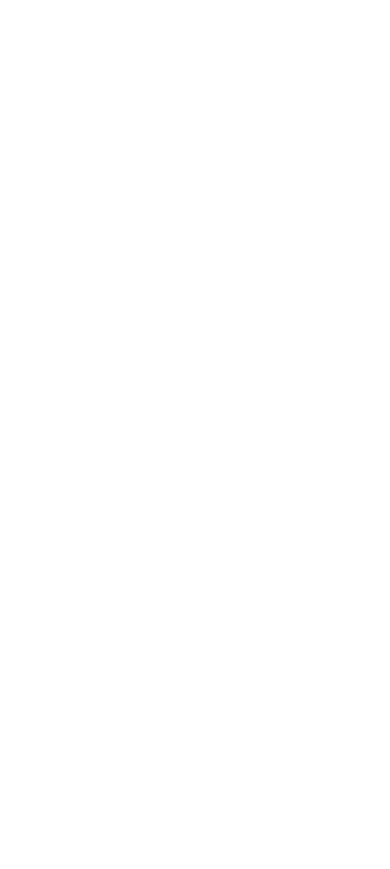
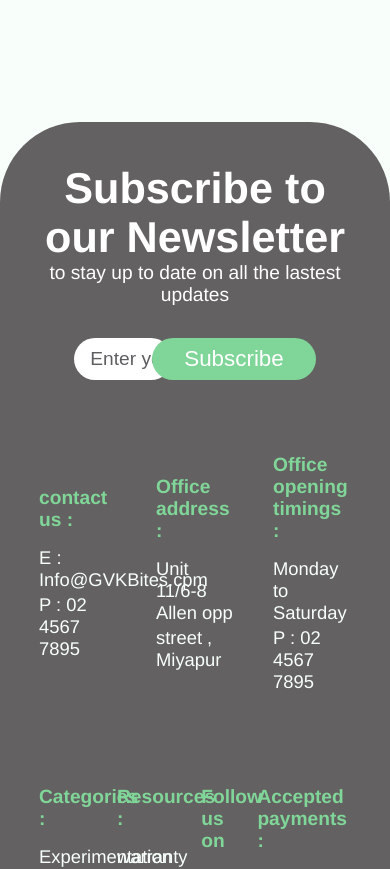
Before and after one commit to GantaVenkataKousik/nextgen-labs, a React (Create React App) app in the folder client/: page / in a window 390 px wide. Shown: the part 7500-8369 px from the top of the page. Before the commit the page ends 7579 px from the top, so only its background shows below. Built offline with nearby package versions, Linux system fonts and the light colour scheme; a web font is replaced by a local one.

Commit message:
commiting all the changes

```diff
--- a/client/src/App.js
+++ b/client/src/App.js
@@ -8,6 +8,7 @@
 import Doctors from './pages/Doctors/Doctors'
 import Branches from './pages/Branches/Branches'
 import Founder from './pages/Founder/Founder'
+import Footer from './pages/Footer/Footer'
 
 function App () {
   const [showMenu, setShowMenu] = useState(false)
@@ -25,6 +26,7 @@
       <Doctors></Doctors>
       <Branches></Branches>
       <Founder></Founder>
+      <Footer></Footer>
     </div>
   )
 }
--- a/client/src/components/content/responsive.css
+++ b/client/src/components/content/responsive.css
@@ -1,9 +1,16 @@
-@media screen and (max-width: 1400px) {
+@media screen and (max-width: 1450px) {
   .ImageCon img {
+    height: 19rem;
+    width: 19rem;
   }
 }
-
 @media screen and (max-width: 1100px) {
+  .ImageCon img {
+    height: 15rem;
+    width: 15rem;
+  }
+}
+@media screen and (max-width: 550px) {
   .nav .tags,
   .nav .searchProfile {
     display: none;
--- a/client/src/components/nav/nav.css
+++ b/client/src/components/nav/nav.css
@@ -43,11 +43,7 @@
 }
 .nav .tags .active {
   color: #000;
-  background: linear-gradient(
-    to bottom,
-    rgba(224, 220, 220, 1),
-    rgba(236, 234, 234, 1)
-  );
+  background: #fff;
   border-radius: 1.4rem;
   padding: 0.2rem 1.4rem;
   font-size: 1.33rem;
@@ -72,18 +68,14 @@
   outline: none;
   transition: 0.5s;
   width: 85%;
-  background: linear-gradient(
-    to bottom,
-    rgba(224, 220, 220, 1),
-    rgba(236, 234, 234, 1)
-  );
+  background: #fff;
   display: flex;
   align-items: center;
 }
 .nav .searchProfile input::placeholder {
-  color: #000;
+  color: #414040;
   letter-spacing: 0;
-  font-size: 1.2rem;
+  font-size: 1.3rem;
 }
 .nav .searchProfile i {
   font-size: 1.4rem;
--- a/client/src/pages/Footer/Footer.jsx
+++ b/client/src/pages/Footer/Footer.jsx
@@ -5,7 +5,61 @@
 function Footer () {
   return (
     <>
-      <div className='Footer'></div>
+      <div className='Footer'>
+        <section className='sec1'>
+          <h1>Subscribe to our Newsletter</h1>
+          <h3>to stay up to date on all the lastest updates </h3>
+          <div className='subscribe'>
+            <input placeholder='Enter your email address'></input>
+            <button>Subscribe</button>
+          </div>
+        </section>
+        <section className='sec2'>
+          <div>
+            <h3>contact us : </h3>
+            <p>E : Info@GVKBites.cpm</p>
+            <p className='sec'>P : 02 4567 7895</p>
+          </div>
+          <div></div>
+          <div>
+            <h3>Office address : </h3>
+            <p>Unit 11/6-8 Allen opp </p>
+            <p className='sec'>street , Miyapur</p>
+          </div>
+          <div></div>
+          <div>
+            <h3>Office opening timings : </h3>
+            <p>Monday to Saturday</p>
+            <p className='sec'>P : 02 4567 7895</p>
+          </div>
+        </section>
+        <section className='sec3'>
+          <div>
+            <h3>Categories :</h3>
+            <p>Experimentation</p>
+          </div>
+          <div></div>
+          <div>
+            <h3>Resources : </h3>
+            <p>warranty policy </p>
+            <p>Shipping and Return Policy</p> <p>warranty policy </p>
+            <p>Shipping and Return Policy</p>
+          </div>{' '}
+          <div></div>
+          <div>
+            <h3>Follow us on</h3>
+            <p>Facebook </p>
+            <p>Instagram</p> <p>Twitter</p>
+          </div>
+          <div></div>
+          <div>
+            <h3>Accepted payments : </h3>
+            <div>
+              <img src='./assets/images/payments/pay.png'></img>
+            </div>
+          </div>
+        </section>
+      </div>
     </>
   )
 }
--- a/client/src/pages/Footer/style.css
+++ b/client/src/pages/Footer/style.css
@@ -0,0 +1,101 @@
+.Footer {
+  background: #636161;
+  border-top-left-radius: 5rem;
+  border-top-right-radius: 5rem;
+  padding: 5vh 10vw;
+}
+.Footer .sec1 {
+  text-align: center;
+  color: white;
+  font-size: 1.8rem;
+  font-weight: 600;
+}
+.Footer .sec1 h1 {
+  font-weight: 600;
+}
+.Footer .sec1 h3 {
+  font-weight: 500;
+  font-size: 1.2rem;
+}
+.Footer .subscribe {
+  margin: 1.2rem 0;
+}
+
+.Footer .subscribe {
+  margin: 0 auto;
+  display: flex;
+  justify-content: center;
+  align-items: center;
+}
+.Footer .subscribe input {
+  width: 25vw;
+  outline: none;
+  border-radius: 2rem;
+  height: 5vh;
+  font-size: 1.2rem;
+  border: none;
+  margin: 2rem 0;
+  padding: 1rem;
+  color: #5d5e60;
+}
+.Footer .subscribe input::placeholder {
+  color: #5d5e60;
+}
+.Footer .subscribe button {
+  border: none;
+  outline: none;
+  border-radius: 2rem;
+  height: 5vh;
+  font-size: 1.4rem;
+  padding: 0 2rem;
+  margin-left: -5vw;
+  color: #5d5e60;
+  background: #80d698;
+  color: white;
+}
+
+.Footer .sec2 {
+  width: 100%;
+  display: grid;
+  grid-template-columns: 25% 12.5% 25% 12.5% 25%;
+  justify-content: flex-start;
+  align-items: center;
+}
+.Footer .sec2 h3 {
+  font-size: 1.2rem;
+  color: #80d698;
+  margin-top: 5vh;
+  margin-bottom: 1rem;
+}
+.Footer .sec2 p {
+  font-size: 1.15rem;
+  color: #f8fffb;
+}
+.Footer .sec2 .sec {
+  margin-top: 0.2rem;
+}
+.Footer .sec3 {
+  margin-top: 6vh;
+  width: 100%;
+  display: grid;
+  grid-template-columns: 20% 5% 25% 2% 12% 6% 30%;
+  justify-content: flex-start;
+  align-items: flex-start;
+}
+.Footer .sec3 h3 {
+  font-size: 1.2rem;
+  color: #80d698;
+  margin-top: 5vh;
+  margin-bottom: 1rem;
+}
+.Footer .sec3 p {
+  font-size: 1.15rem;
+  color: #f8fffb;
+}
+.Footer .sec3 .sec {
+  margin-top: 0.2rem;
+}
+.Footer .sec3 img {
+  width: 90%;
+  height: 13vh;
+}
--- a/client/src/pages/Founder/style.css
+++ b/client/src/pages/Founder/style.css
@@ -2,8 +2,8 @@
   font-weight: 500;
   font-family: 'Inria Sans', sans-serif;
   font-weight: 500;
-  margin: 10vh 0;
   margin: 10vh auto;
+  margin-bottom: 15vh;
 }
 .Founder h1 {
   text-align: center;
```
Also changed, not shown: client/public/assets/images/payments/pay.png (added), client/src/pages/Footer/responsive.css (added).
